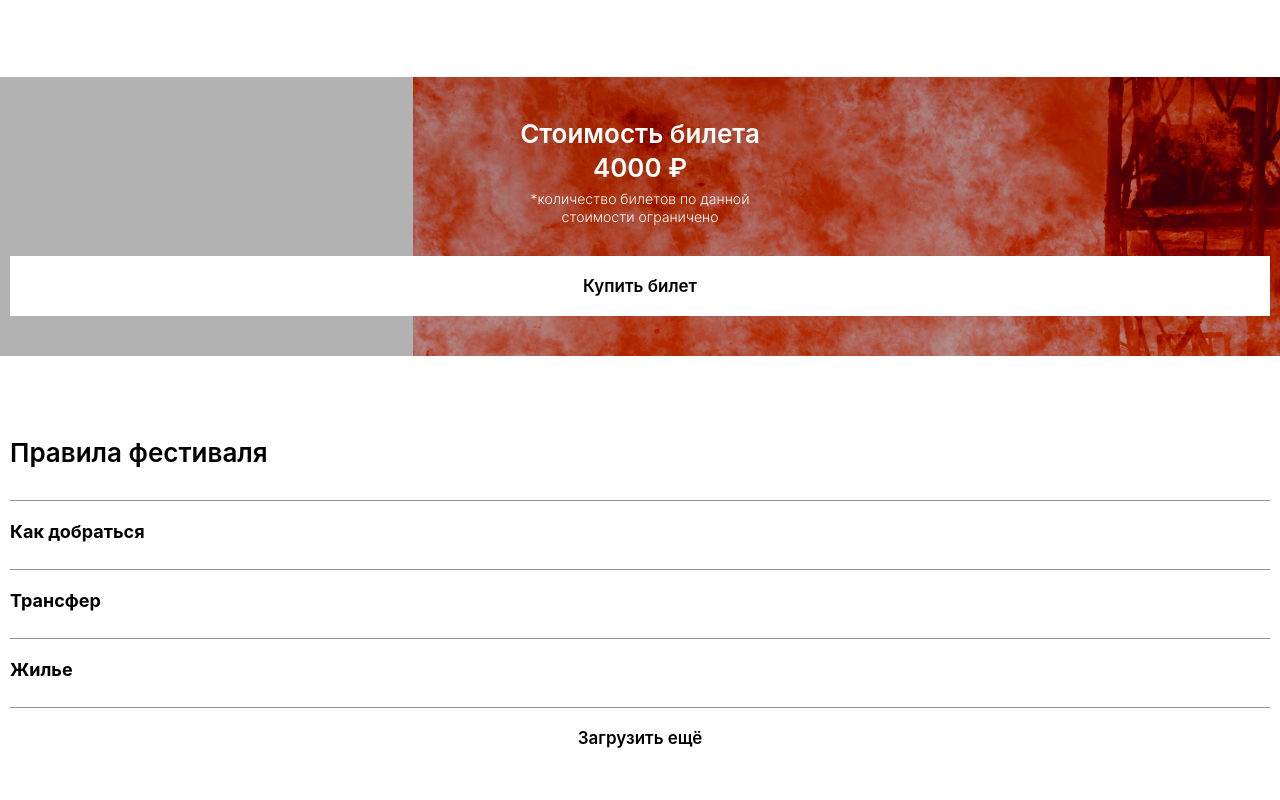
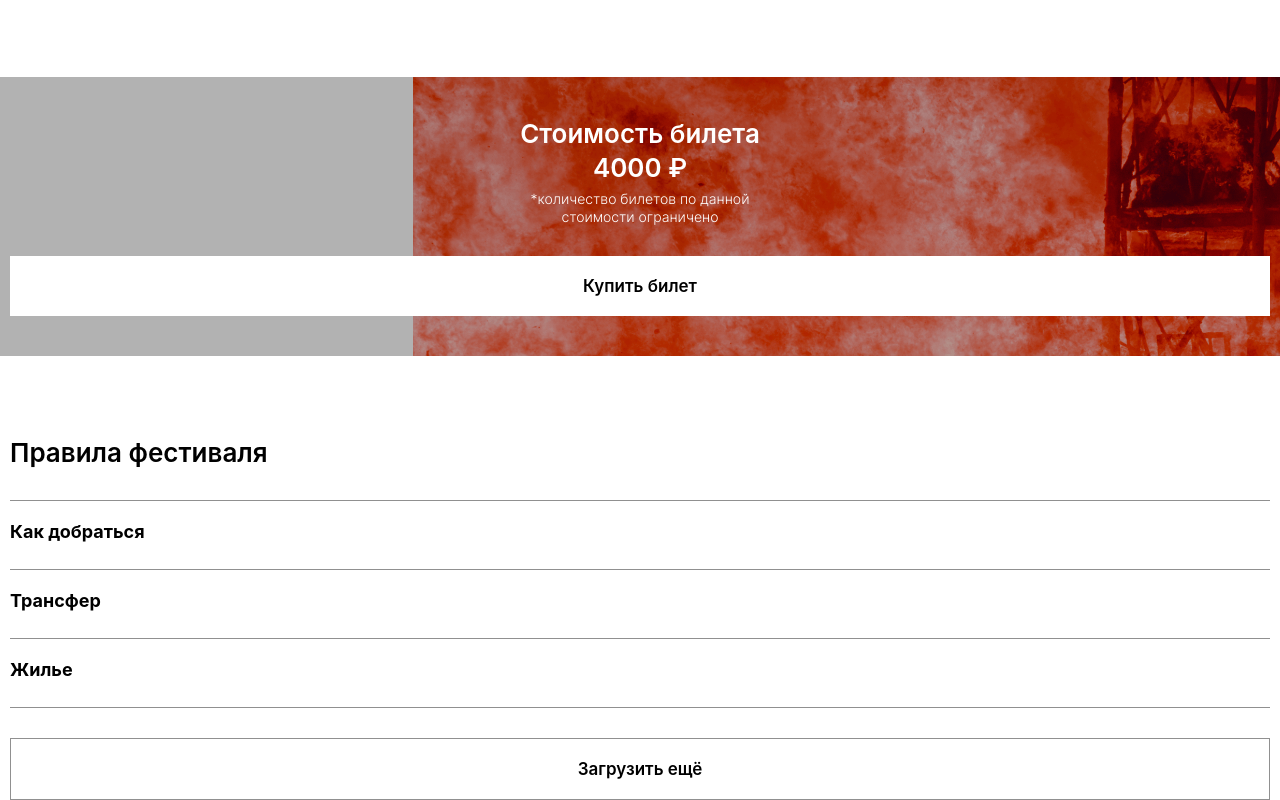
Before and after one commit to forst09/maslenitsa, a website: page src/index.html in a window 1280 px wide. Shown: the part 2408-3208 px from the top of the page. Before the commit the page ends 3176 px from the top, so only its background shows below. Drawn offline with nearby package versions, Linux system fonts and the light colour scheme; files that its build step writes are made by us from their sources; a web font is replaced by a local one.

Commit message:
finish styles for rools

```diff
--- a/src/scss/style.scss
+++ b/src/scss/style.scss
@@ -82,6 +82,10 @@ svg {
     font-weight: 600;
     font-size: 17px;
     line-height: 24px;
+
+    &--border {
+        border: 1px solid var(--grey);
+    }
 }
 
 .photo {
@@ -514,7 +518,6 @@ svg {
         .accordion__text {
             opacity: 1;
             padding-top: 13px;
-            // max-height: fit-content;
         }
 
         .accordion__arrow {
@@ -549,4 +552,8 @@ svg {
     }
 }
 
+.rools-btn__wrapper {
+    margin-top: 30px;
+}
+
 /*end rools*/
```
Also changed, not shown: dist/css/style.css.
